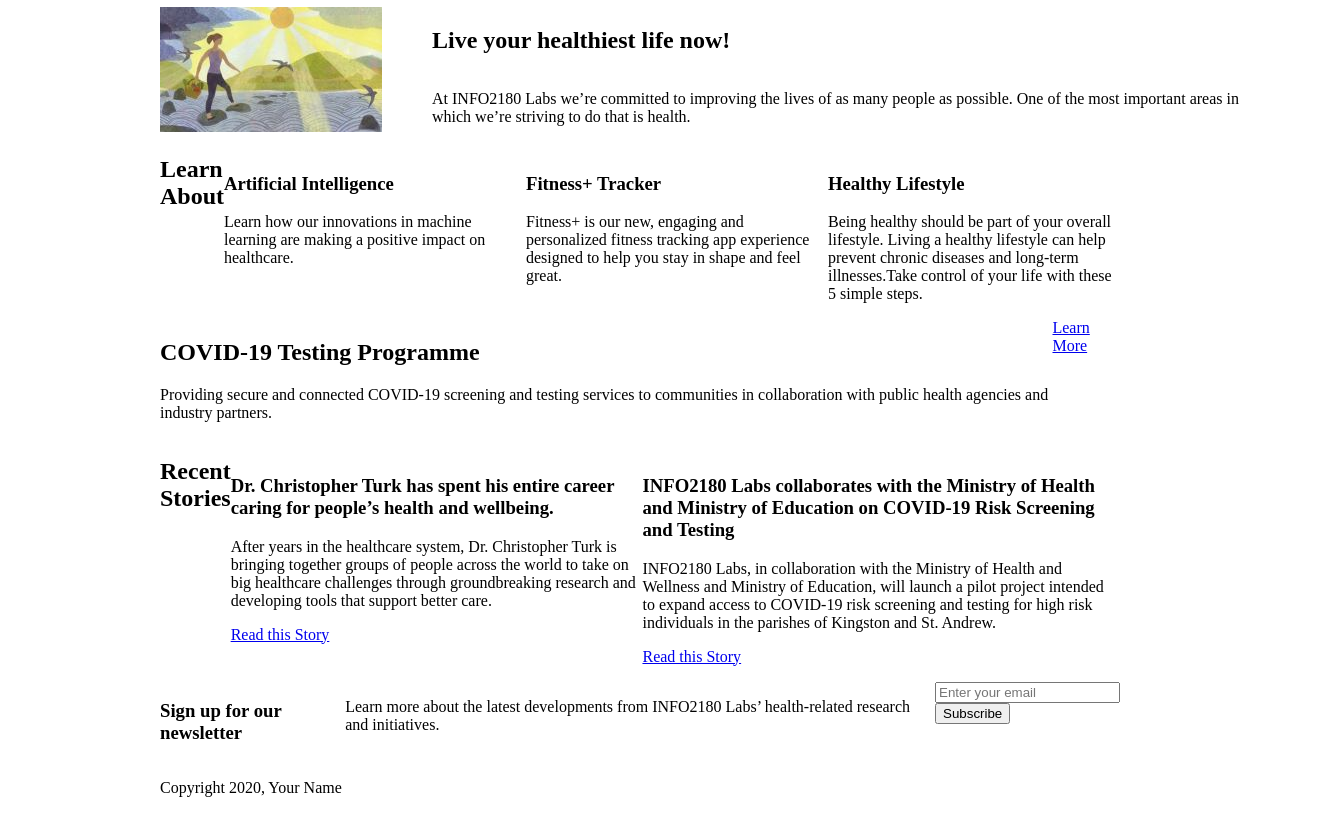
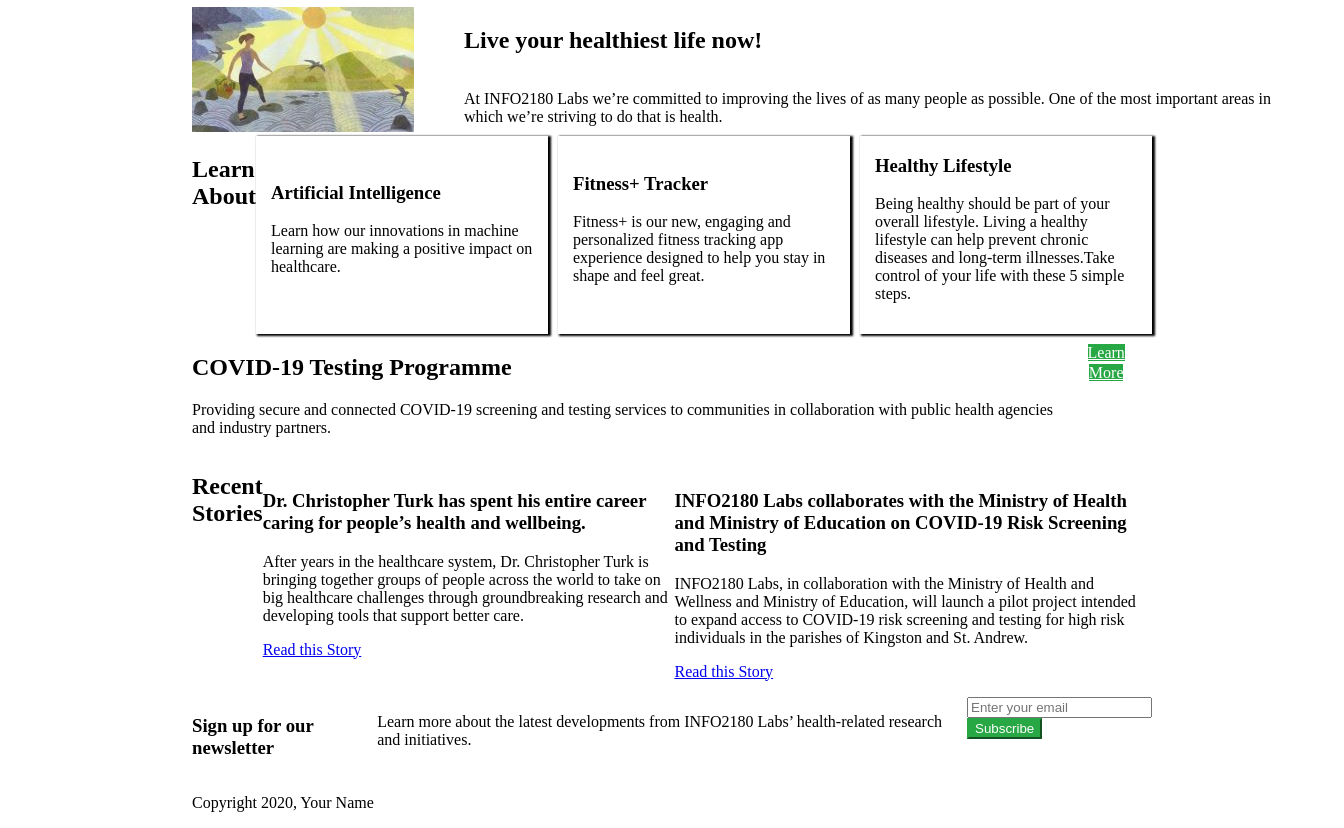
Before and after one commit to Kharma-Nailah/info2180-project1, a plain HTML site: page index.html in a window 1280 px wide. Shown: the part 73-901 px from the top of the page, 1344 px wide, since content can reach past the window. Drawn offline with Linux system fonts and the light colour scheme.

Commit message:
fixed box-shadows and  attempt on img borders

```diff
--- a/styles.css
+++ b/styles.css
@@ -11,11 +11,13 @@ body {
     max-width: 960px;
     width: 100%;
 
-    padding: 0px;
+    padding-left: 15%;
+    padding-right: 15%;
     grid-area: header;
     display: flex;
     flex-direction: row;
 }
+
 
 header h1
 {
@@ -69,10 +71,12 @@ section
      display: grid;
      grid-template-columns: repeat(3,1fr) ;
      grid-gap: 10px;
+     right: 20px;
+
 
  }
 
-.learn-about.container.card
+.card
  {
     box-shadow: 2px 1px 2px 1px;
     /*display: inline;
@@ -83,9 +87,47 @@ section
     justify-content: center;
     /*border-style: outset;*/
 }
+.card>img
+{
+    max-width: 50%;
+    height: 50%;
+}
 
 
- .learn-about.card-body
+.card-body
  {
      padding: 0px 15px 15px;
  }
+
+ /*alligning covid 19  div's contents */
+
+ .cta {
+    float: right;
+    border: 1px solid transparent;
+    padding: .5rem .75rem;
+    font-size: 1rem;
+    line-height: 1.25;
+    border-radius: .25rem;
+    text-align: center;
+   }
+
+   .btn {
+    color: #fff;
+    background-color: #28a745;
+    border-color: #28a745;
+  }
+/*supposed to reallign the article lines vertically*/
+  .stories.container
+  {
+    display: grid;
+    grid-template-rows: repeat(2,1fr) ;
+    grid-template-columns: 1;
+    grid-gap: 10px;
+
+  }
+  /*circular pic borders*/
+  .stories.container>img
+  {
+    border-radius:50%;
+    height:30%
+  }
```
